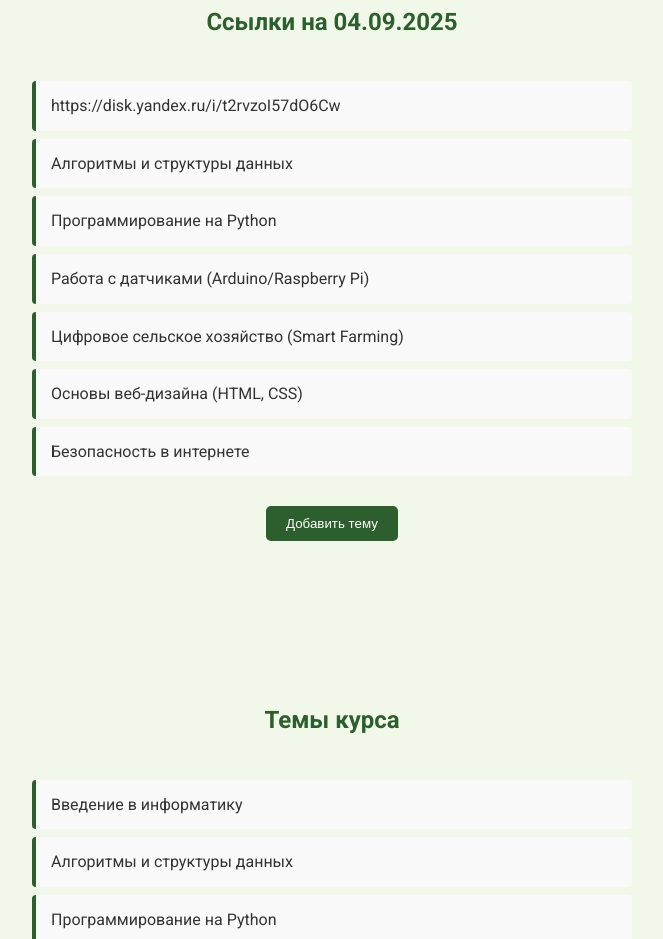
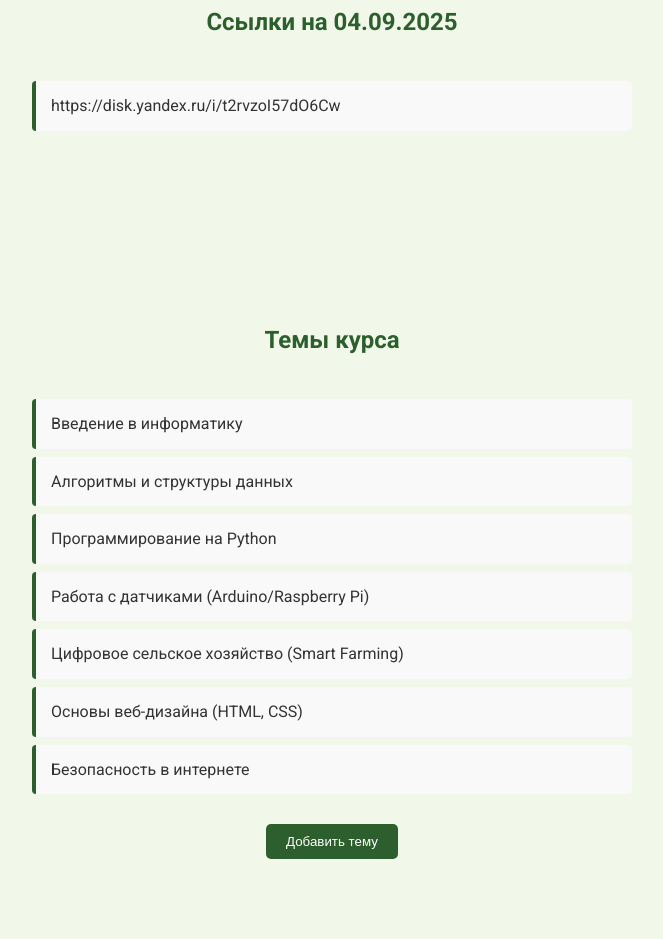
Before and after one commit to GreenestTree/agrolicey.github.io, a plain HTML site: page index.html in a window 1280 px wide. Shown: the part 1155-2094 px from the top of the page, without its empty margins (308-971 px from the left). Drawn offline with Linux system fonts and the light colour scheme.

Commit message:
Update index.html

```diff
--- a/index.html
+++ b/index.html
@@ -65,14 +65,6 @@
       <h2>Ссылки на 04.09.2025</h2>
       <ul id="topicList" class="topic-list">
         <li>https://disk.yandex.ru/i/t2rvzoI57dO6Cw</li>
-        <li>Алгоритмы и структуры данных</li>
-        <li>Программирование на Python</li>
-        <li>Работа с датчиками (Arduino/Raspberry Pi)</li>
-        <li>Цифровое сельское хозяйство (Smart Farming)</li>
-        <li>Основы веб-дизайна (HTML, CSS)</li>
-        <li>Безопасность в интернете</li>
-      </ul>
-      <button onclick="addTopic()" class="btn">Добавить тему</button>
     </div>
   </section>
 
```
